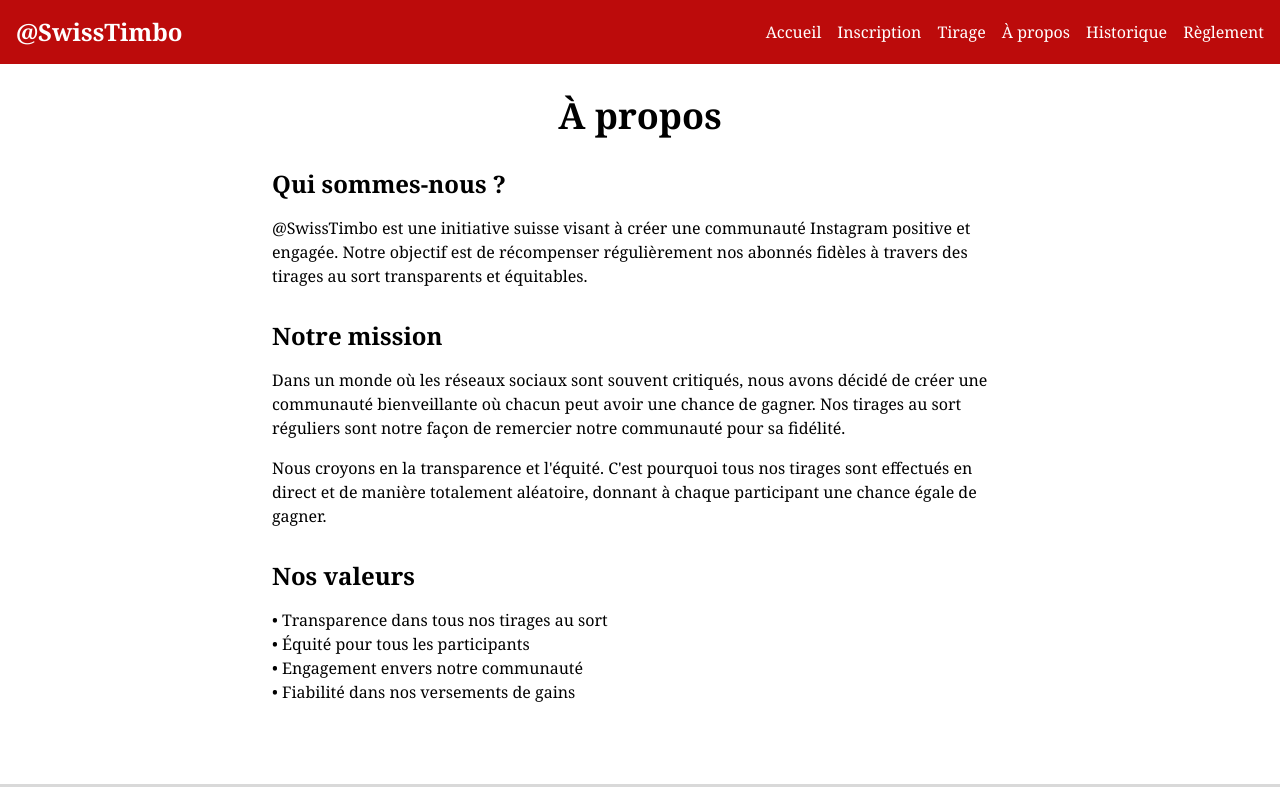
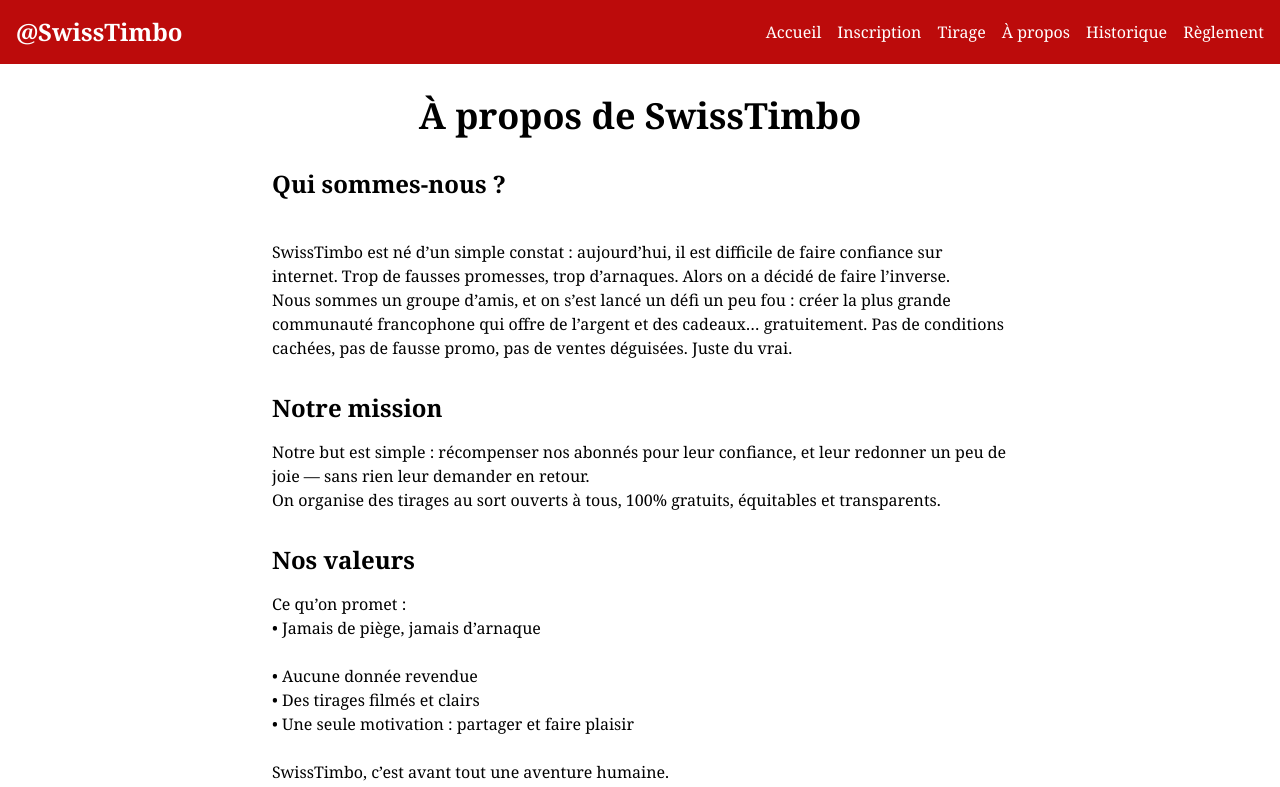
Before and after one commit to timvw4/swisstimbo-giveaway, a Next.js app: page /about in a window 1280 px wide. Shown: the top 787 px of the page. Built offline with nearby package versions, Linux system fonts and the light colour scheme.

Commit message:
Ajout du montant gagné dans l'historique des gagnants et réorganisation du menu

```diff
--- a/pages/about.tsx
+++ b/pages/about.tsx
@@ -5,17 +5,16 @@ export default function About() {
   return (
     <Layout>
       <div className="max-w-3xl mx-auto px-4">
-        <h1 className="text-2xl md:text-4xl font-bold mb-6 md:mb-8 text-center">À propos</h1>
+        <h1 className="text-2xl md:text-4xl font-bold mb-6 md:mb-8 text-center">À propos de SwissTimbo</h1>
 
         <div className="space-y-6 md:space-y-8">
           <section>
             <h2 className="text-xl md:text-2xl font-bold mb-3 md:mb-4">Qui sommes-nous ?</h2>
             <div className="prose max-w-none">
               <p className="mb-4">
-                @SwissTimbo est une initiative suisse visant à créer une communauté
-                Instagram positive et engagée. Notre objectif est de récompenser
-                régulièrement nos abonnés fidèles à travers des tirages au sort
-                transparents et équitables.
+              <br />SwissTimbo est né d’un simple constat : aujourd’hui, il est difficile de faire confiance sur internet. Trop de fausses promesses, trop d’arnaques.
+                Alors on a décidé de faire l’inverse.<br />Nous sommes un groupe d’amis, et on s’est lancé un défi un peu fou : créer la plus grande communauté francophone qui offre de l’argent et des cadeaux… gratuitement.
+                Pas de conditions cachées, pas de fausse promo, pas de ventes déguisées. Juste du vrai.
               </p>
             </div>
           </section>
@@ -24,15 +23,8 @@ export default function About() {
             <h2 className="text-xl md:text-2xl font-bold mb-3 md:mb-4">Notre mission</h2>
             <div className="prose max-w-none">
               <p className="mb-4">
-                Dans un monde où les réseaux sociaux sont souvent critiqués, nous avons
-                décidé de créer une communauté bienveillante où chacun peut avoir une
-                chance de gagner. Nos tirages au sort réguliers sont notre façon de
-                remercier notre communauté pour sa fidélité.
-              </p>
-              <p className="mb-4">
-                Nous croyons en la transparence et l'équité. C'est pourquoi tous nos
-                tirages sont effectués en direct et de manière totalement aléatoire,
-                donnant à chaque participant une chance égale de gagner.
+              Notre but est simple : récompenser nos abonnés pour leur confiance, et leur redonner un peu de joie — sans rien leur demander en retour.<br />
+              On organise des tirages au sort ouverts à tous, 100% gratuits, équitables et transparents.
               </p>
             </div>
           </section>
@@ -41,10 +33,17 @@ export default function About() {
             <h2 className="text-xl md:text-2xl font-bold mb-3 md:mb-4">Nos valeurs</h2>
             <div className="prose max-w-none">
               <p className="mb-4">
-                • Transparence dans tous nos tirages au sort<br />
-                • Équité pour tous les participants<br />
-                • Engagement envers notre communauté<br />
-                • Fiabilité dans nos versements de gains
+              Ce qu’on promet :<br />
+
+                • Jamais de piège, jamais d’arnaque<br /><br />
+                • Aucune donnée revendue<br />
+                • Des tirages filmés et clairs<br />
+                • Une seule motivation : partager et faire plaisir<br /><br />
+
+                SwissTimbo, c’est avant tout une aventure humaine.<br />
+                Une idée simple, honnête, qui repose sur la confiance, la générosité… et un peu de chance.<br /><br />
+
+                Bienvenue dans la team 💛
               </p>
             </div>
           </section>
--- a/pages/index.tsx
+++ b/pages/index.tsx
@@ -2,6 +2,7 @@ import React, { useEffect, useState } from 'react'
 import Layout from '@/components/Layout'
 import { supabase } from '@/lib/supabaseClient'
 import Countdown from 'react-countdown'
+import { CountdownRenderProps } from 'react-countdown'
 
 export default function Home() {
   const [participantCount, setParticipantCount] = useState<number>(0)
@@ -78,7 +79,15 @@ export default function Home() {
 
           <div className="bg-light-gray p-4 md:p-6 rounded-lg">
             <h3 className="text-xl md:text-2xl font-bold mb-2">
-              <Countdown date={getNextDrawDate()} />
+              <Countdown
+                date={getNextDrawDate()}
+                renderer={(props: CountdownRenderProps) => (
+                  <span>
+                    {props.days > 0 && `${props.days}j `}
+                    {props.hours}h {props.minutes}m {props.seconds}s
+                  </span>
+                )}
+              />
             </h3>
             <p>Avant le prochain tirage</p>
           </div>
--- a/pages/inscription.tsx
+++ b/pages/inscription.tsx
@@ -151,7 +151,7 @@ export default function Inscription() {
 
         <form onSubmit={handleSubmit} className="space-y-4 md:space-y-6">
           <div>
-            <label className="block mb-2 text-sm md:text-base">Nom complet</label>
+            <label className="block mb-2 text-sm md:text-base">Prénom</label>
             <input
               type="text"
               required
--- a/pages/tirage.tsx
+++ b/pages/tirage.tsx
@@ -4,6 +4,8 @@ import { supabase } from '@/lib/supabaseClient'
 import Countdown from 'react-countdown'
 import { Participant } from '@/types'
 import dynamic from 'next/dynamic'
+import { CountdownRenderProps } from 'react-countdown'
+import { useRouter } from 'next/router'
 
 // Import dynamique du composant DrawWheel
 const DrawWheel = dynamic(() => import('@/components/DrawWheel'), {
@@ -15,6 +17,7 @@ export default function Tirage() {
   const [isSpinning, setIsSpinning] = useState(false)
   const [winner, setWinner] = useState<Participant | null>(null)
   const [isClient, setIsClient] = useState(false)
+  const router = useRouter()
 
   useEffect(() => {
     setIsClient(true)
@@ -41,11 +44,47 @@ export default function Tirage() {
     return nextDate
   }
 
+  const saveWinner = async (winner: Participant) => {
+    try {
+      // Sauvegarder le gagnant dans la table winners
+      const { error: winnerError } = await supabase
+        .from('winners')
+        .insert([{
+          participant_id: winner.id,
+          draw_date: new Date().toISOString(),
+          pseudo_instagram: winner.pseudoinstagram,
+          montant: 20 // Ajout du montant gagné
+        }])
+
+      if (winnerError) throw winnerError
+
+      // Attendre 5 minutes puis réinitialiser les participants
+      setTimeout(async () => {
+        const { error: deleteError } = await supabase
+          .from('participants')
+          .delete()
+          .neq('id', '0')  // Supprime tous les participants
+
+        if (deleteError) console.error('Erreur lors de la réinitialisation:', deleteError)
+
+        // Rafraîchir la page
+        router.reload()
+      }, 5 * 60 * 1000) // 5 minutes
+
+    } catch (err) {
+      console.error('Erreur lors de la sauvegarde du gagnant:', err)
+    }
+  }
+
   const performDraw = () => {
     if (participants.length > 0) {
       setIsSpinning(true)
       const winnerIndex = Math.floor(Math.random() * participants.length)
-      setWinner(participants[winnerIndex])
+      const selectedWinner = participants[winnerIndex]
+      setWinner(selectedWinner)
+
+      // Sauvegarder le gagnant
+      saveWinner(selectedWinner)
 
       setTimeout(() => {
         setIsSpinning(false)
@@ -91,6 +130,12 @@ export default function Tirage() {
             <Countdown
               date={getNextDrawDate()}
               onComplete={handleCountdownComplete}
+              renderer={(props: CountdownRenderProps) => (
+                <span>
+                  {props.days > 0 && `${props.days}j `}
+                  {props.hours}h {props.minutes}m {props.seconds}s
+                </span>
+              )}
             />
           </div>
         </div>
```
Also changed, not shown: instructions.txt.
